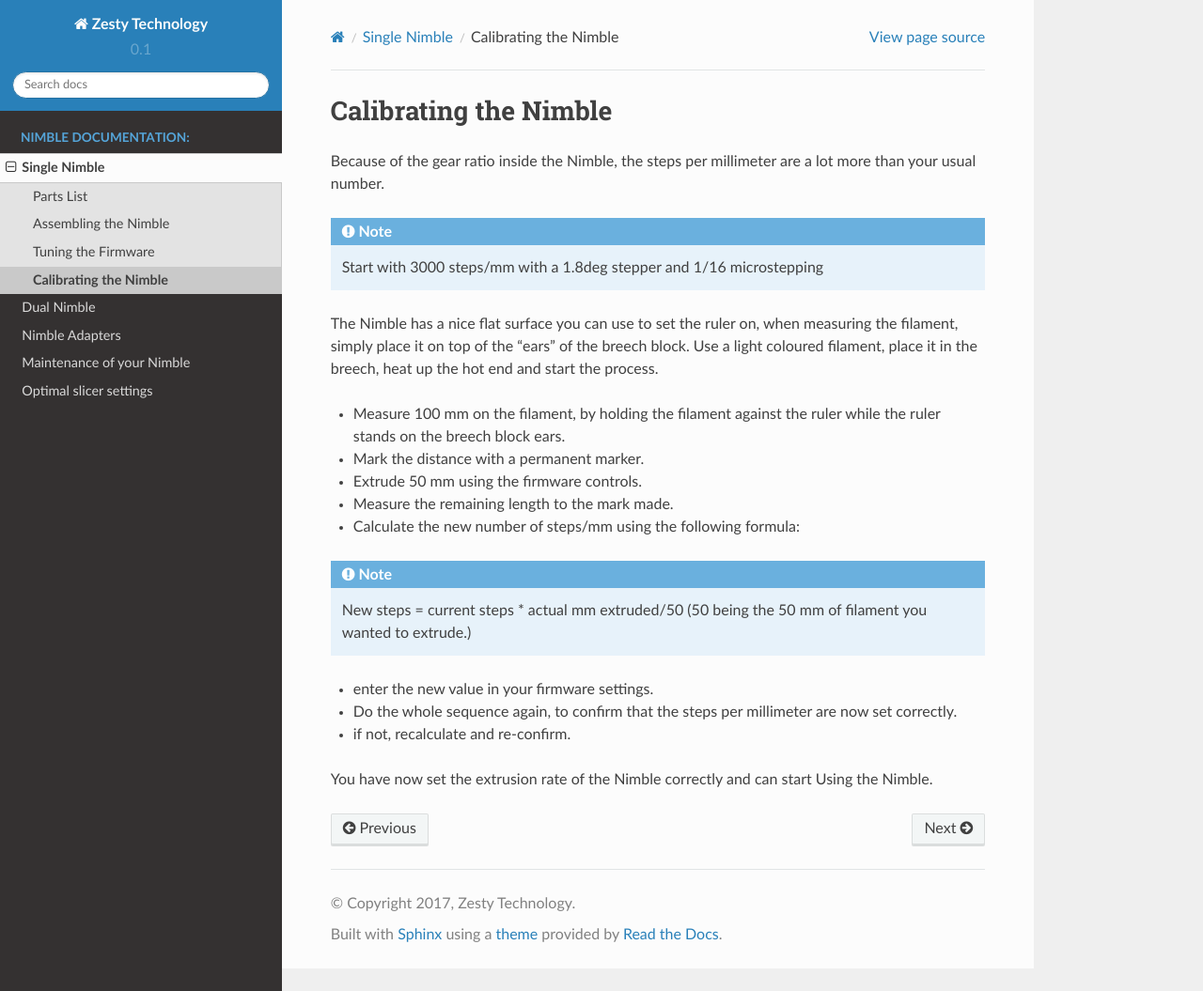
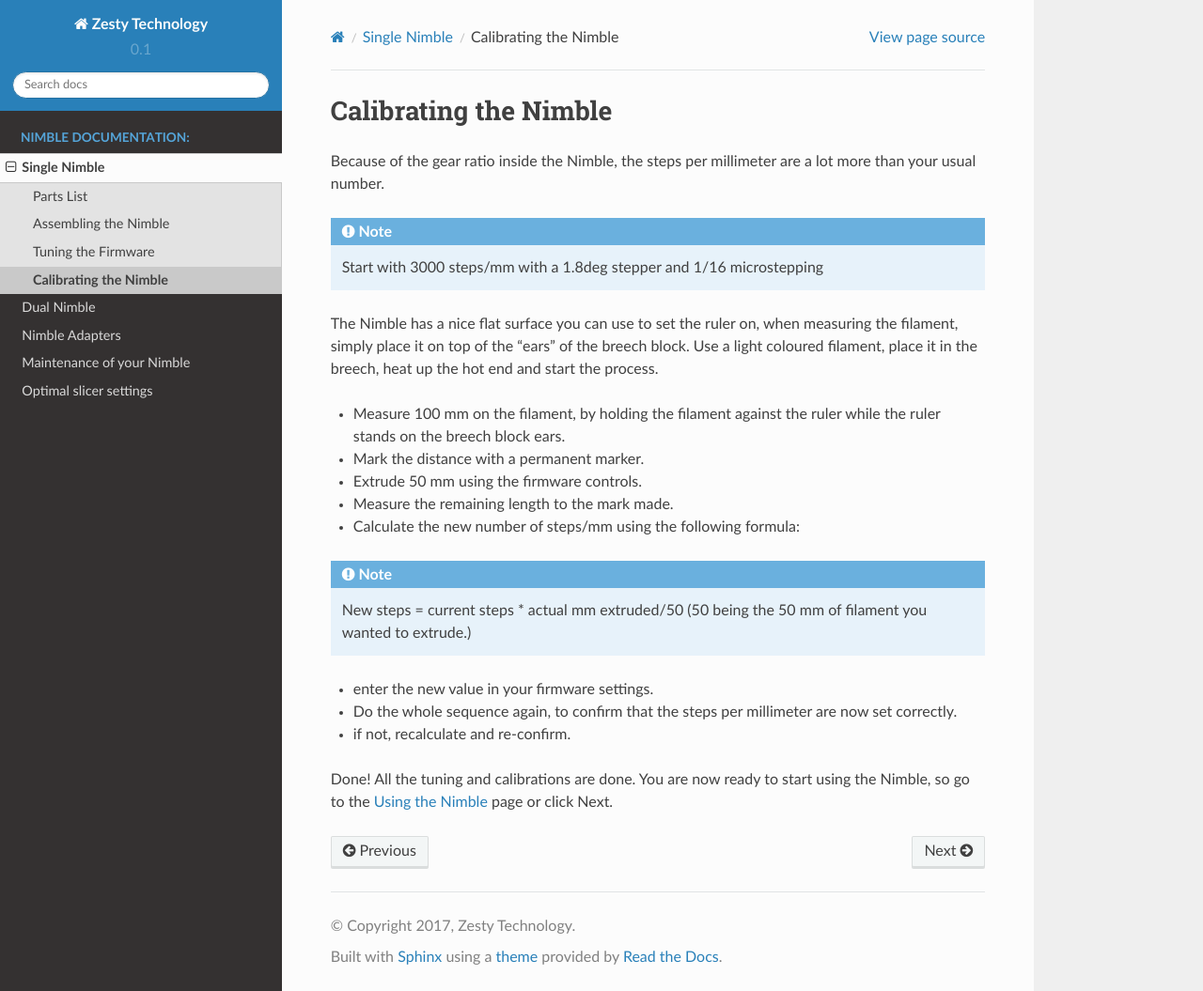
Before and after one commit to ZestyTechnology/zesty-docs, a Sphinx documentation site: the page built from docs/nimble_single/calibration.rst, in a window 1280 px wide and 1055 px high. Shown: the whole window at 94% size. Built offline with Sphinx 7.4.7 and the Read the Docs theme 2.0.0, drawn with Linux system fonts in a browser that asks for light colours.

Commit message:
Update calibration.rst (#39)

```diff
--- a/docs/nimble_single/calibration.rst
+++ b/docs/nimble_single/calibration.rst
@@ -20,4 +20,4 @@
 * Do the whole sequence again, to confirm that the steps per millimeter are now set correctly.
 * if not, recalculate and re-confirm.
 
-You have now set the extrusion rate of the Nimble correctly and can start Using the Nimble.
+Done! All the tuning and calibrations are done. You are now ready to start using the Nimble, so go to the :doc:`Using the Nimble<./using>` page or click Next.
```
